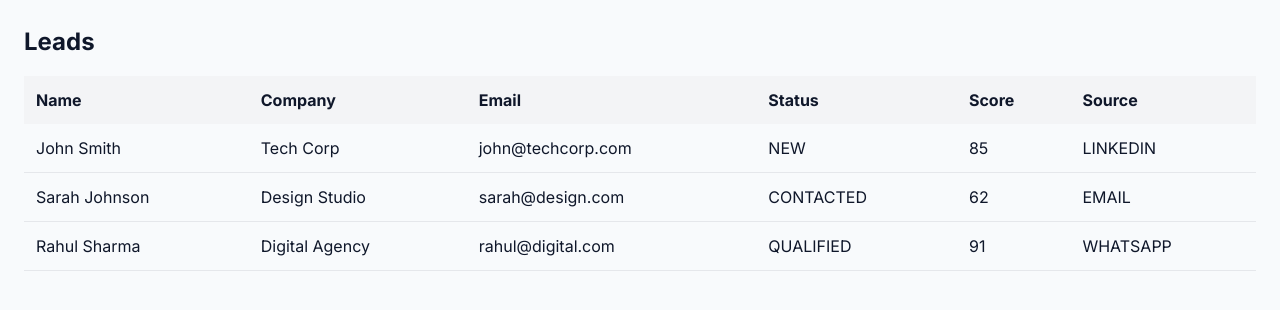
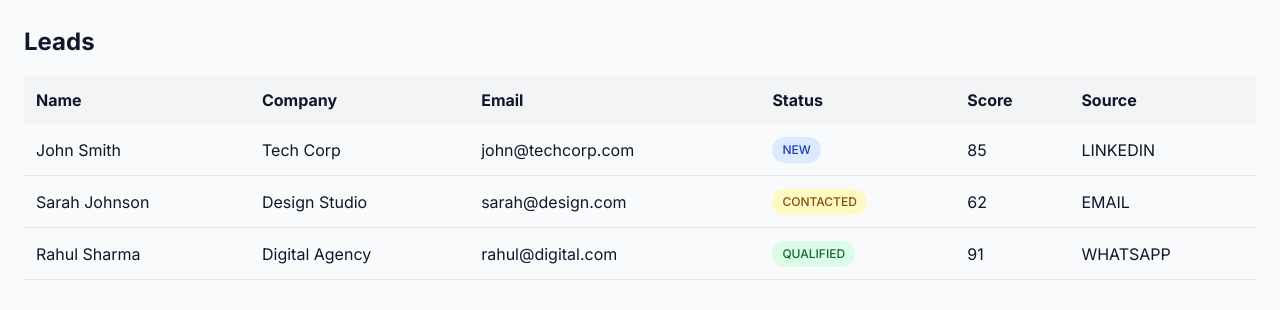
Before and after one commit to Arpan-yadav/Ai_leadOS, a Next.js app in the folder frontend/: page /leads in a window 1280 px wide. Shown: the top 310 px of the page. Built offline with nearby package versions, Linux system fonts and the light colour scheme.

Commit message:
feat: add StatusBadge component with colored pills

```diff
--- a/frontend/app/leads/page.tsx
+++ b/frontend/app/leads/page.tsx
@@ -1,4 +1,6 @@
 import React from 'react'
+import StatusBadge from '../../components/ui/StatusBadge'
+
 const LeadsPage = () => {
 
   const mockLeads = [
@@ -7,7 +9,7 @@ const LeadsPage = () => {
       name: "John Smith",
       company: "Tech Corp",
       email: "john@techcorp.com",
-      status: "NEW",
+      status: "NEW" as const,
       score: 85,
       source: "LINKEDIN",
     },
@@ -16,7 +18,7 @@ const LeadsPage = () => {
       name: "Sarah Johnson",
       company: "Design Studio",
       email: "sarah@design.com",
-      status: "CONTACTED",
+      status: "CONTACTED" as const,
       score: 62,
       source: "EMAIL",
     },
@@ -25,7 +27,7 @@ const LeadsPage = () => {
       name: "Rahul Sharma",
       company: "Digital Agency",
       email: "rahul@digital.com",
-      status: "QUALIFIED",
+      status: "QUALIFIED" as const,
       score: 91,
       source: "WHATSAPP",
     }
@@ -57,7 +59,9 @@ const LeadsPage = () => {
               <td style={{ padding: "12px" }}>{lead.name}</td>
               <td style={{ padding: "12px" }}>{lead.company}</td>
               <td style={{ padding: "12px" }}>{lead.email}</td>
-              <td style={{ padding: "12px" }}>{lead.status}</td>
+              <td style={{ padding: "12px" }}>
+                <StatusBadge status={lead.status} />
+              </td>
               <td style={{ padding: "12px" }}>{lead.score}</td>
               <td style={{ padding: "12px" }}>{lead.source}</td>
             </tr>
--- /dev/null
+++ b/frontend/components/ui/StatusBadge.tsx
@@ -0,0 +1,29 @@
+import React from 'react'
+
+type Status = 'NEW' | 'CONTACTED' | 'QUALIFIED' | 'UNQUALIFIED' | 'CONVERTED'
+
+const StatusBadge = ({ status }: { status: Status }) => {
+
+  const styles: { [key in Status]: React.CSSProperties } = {
+    NEW: { backgroundColor: "#dbeafe", color: "#1e40af" },
+    CONTACTED: { backgroundColor: "#fef9c3", color: "#854d0e" },
+    QUALIFIED: { backgroundColor: "#dcfce7", color: "#166534" },
+    UNQUALIFIED: { backgroundColor: "#fee2e2", color: "#991b1b" },
+    CONVERTED: { backgroundColor: "#f3e8ff", color: "#6b21a8" },
+  }
+
+  return (
+    <span style={{
+      ...styles[status],
+      padding: "4px 10px",
+      borderRadius: "999px",
+      fontSize: "12px",
+      fontWeight: "500",
+      display: "inline-block"
+    }}>
+      {status}
+    </span>
+  )
+}
+
+export default StatusBadge
```
